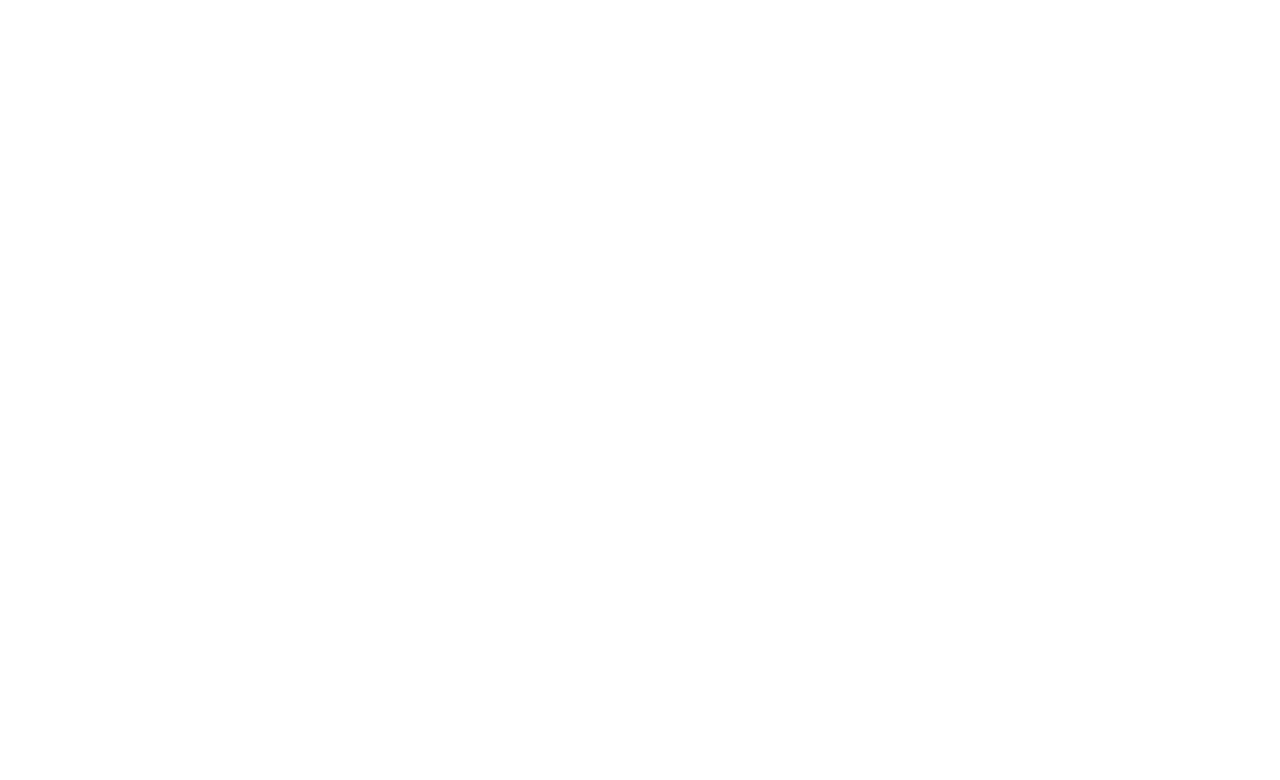
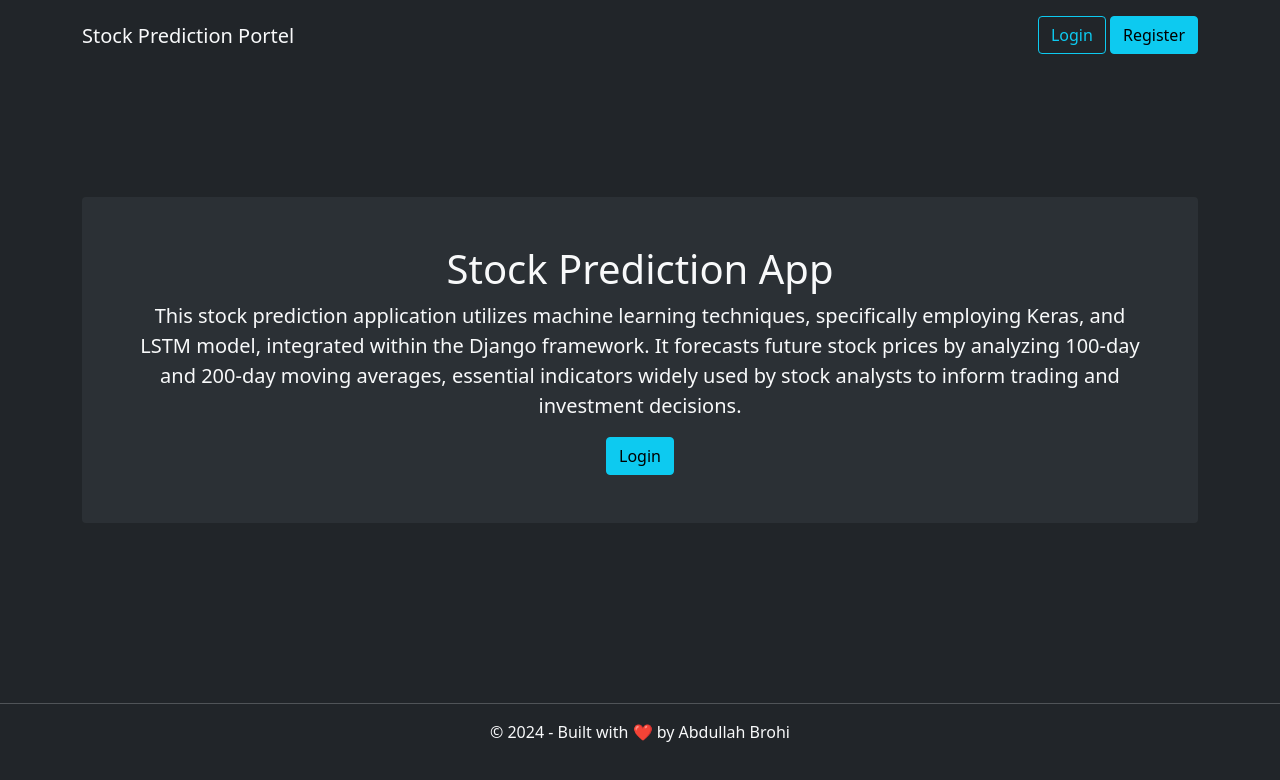
Before and after one commit to Abdullah-offical/stock-prediction-portel, a React (Vite) app in the folder frontend-react/: page / in a window 1280 px wide. Shown: the top 780 px of the page. Built offline with nearby package versions, Linux system fonts and the light colour scheme.

Commit message:
home page setup with react

```diff
--- a/frontend-react/index.html
+++ b/frontend-react/index.html
@@ -5,9 +5,11 @@
     <link rel="icon" type="image/svg+xml" href="/vite.svg" />
     <meta name="viewport" content="width=device-width, initial-scale=1.0" />
     <title>Stock Prediction Portel</title>
+    <link href="https://cdn.jsdelivr.net/npm/bootstrap@5.0.2/dist/css/bootstrap.min.css" rel="stylesheet">
   </head>
   <body>
     <div id="root"></div>
     <script type="module" src="/src/main.jsx"></script>
+    <script src="https://cdn.jsdelivr.net/npm/bootstrap@5.0.2/dist/js/bootstrap.bundle.min.js"></script>
   </body>
 </html>
--- a/frontend-react/src/App.jsx
+++ b/frontend-react/src/App.jsx
@@ -1,11 +1,17 @@
 import { useState } from 'react'
+import './assets/css/style.css'
+import Header from './components/Header'
+import Main from './components/Main'
+import Footer from './components/Footer'
 
 
 function App() {
 
   return (
     <>
-
+      <Header />
+      <Main />
+      <Footer />
     </>
   )
 }
--- /dev/null
+++ b/frontend-react/src/assets/css/style.css
@@ -0,0 +1,16 @@
+body{
+    background-color: #212529;
+}
+.bg-light-dark{
+    background-color: #2B3035;
+}
+
+#root{
+    display: flex;
+    flex-direction: column;
+    min-height: 100vh;
+}
+
+.container{
+    flex: 1;
+}
--- /dev/null
+++ b/frontend-react/src/components/Button.jsx
@@ -0,0 +1,11 @@
+import React from 'react'
+
+const Button = (props) => {
+  return (
+    <>
+        <a className={`btn ${props.class}`} >{props.text}</a>
+    </>
+  )
+}
+
+export default Button
--- /dev/null
+++ b/frontend-react/src/components/Footer.jsx
@@ -0,0 +1,14 @@
+import React from 'react'
+
+const Footer = () => {
+  return (
+    <>
+        <footer className='footer py-3 my-4'>
+        <hr className='border-bottom' />
+        <p className='text-light text-center'>&copy; 2024 - Built with ❤️ by Abdullah Brohi </p>
+        </footer>
+    </>
+  )
+}
+
+export default Footer
--- /dev/null
+++ b/frontend-react/src/components/Header.jsx
@@ -0,0 +1,19 @@
+import React from 'react'
+import Button from './Button'
+
+const Header = () => {
+  return (
+    <>
+        <nav className='navbar container pt-3 pb-3 align-items-start'>
+            <a className='navbar-brand text-light' href="">Stock Prediction Portel</a>
+            <div >
+                <Button text='Login' class="btn-outline-info" />
+                &nbsp;
+                <Button text='Register' class="btn-info"/>
+            </div>
+        </nav>
+    </>
+  )
+}
+
+export default Header
--- /dev/null
+++ b/frontend-react/src/components/Main.jsx
@@ -0,0 +1,18 @@
+import React from 'react'
+import Button from './Button'
+
+const Main = () => {
+  return (
+    < >
+       <div className="container">
+        <div className='p-5 text-center bg-light-dark rounded'>
+            <h1 className='text-light'>Stock Prediction App</h1>
+            <p className="lead text-light">This stock prediction application utilizes machine learning techniques, specifically employing Keras, and LSTM model, integrated within the Django framework. It forecasts future stock prices by analyzing 100-day and 200-day moving averages, essential indicators widely used by stock analysts to inform trading and investment decisions.</p>
+            <Button text='Login' class="btn-info"/>
+        </div>
+    </div>
+    </>
+  )
+}
+
+export default Main
```
